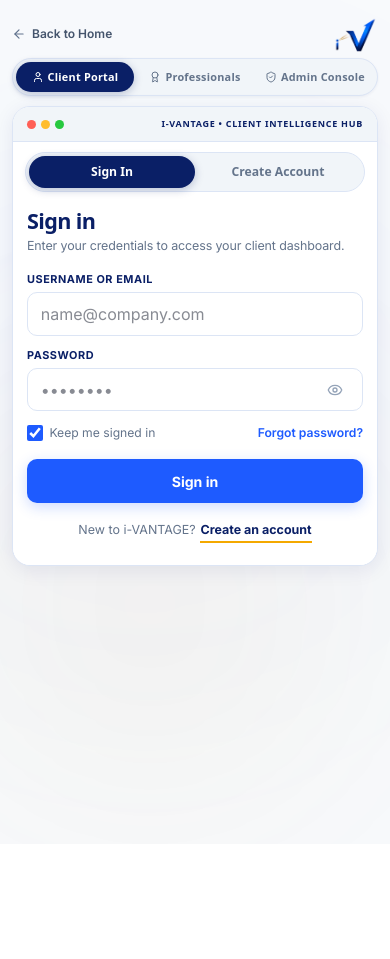
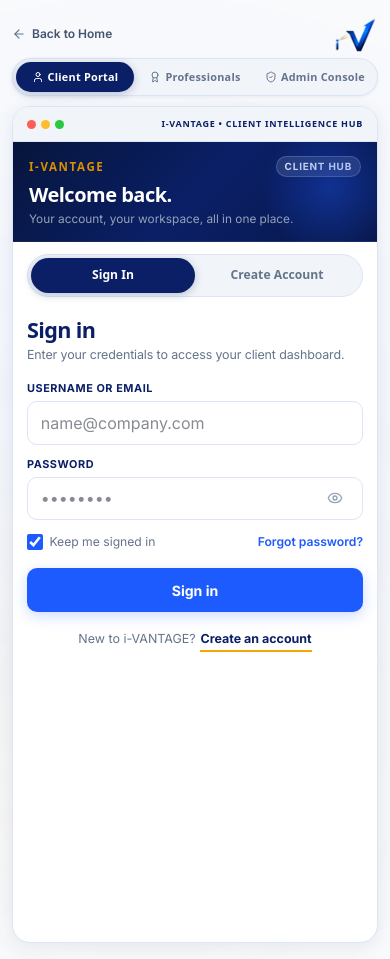
Before and after one commit to SkTechGit/I-Vantage-MultiVendor-Web-Application, a Next.js app in the folder client/: page /login in a window 390 px wide. Before the commit the page ends 844 px from the top, so only its background shows below. Built offline with nearby package versions, Linux system fonts and the light colour scheme; no server answers.

Commit message:
feat(auth): enable smooth full-width Framer Motion sliding animation and branded blade header on mobile view

```diff
--- a/client/src/components/auth/AuthSwitcher.css
+++ b/client/src/components/auth/AuthSwitcher.css
@@ -592,6 +592,74 @@
     width: 100%;
   }
 
+  /* Mobile Branded Header Blade */
+  .auth-mobile-blade {
+    position: relative;
+    background: linear-gradient(135deg, #07153B 0%, #0A1F66 50%, #08184C 100%);
+    color: #FFFFFF;
+    padding: 14px 16px 14px 16px;
+    overflow: hidden;
+    border-bottom: 1px solid rgba(255, 255, 255, 0.08);
+  }
+
+  .auth-mobile-blade__glow {
+    position: absolute;
+    top: -24px;
+    right: -24px;
+    width: 140px;
+    height: 140px;
+    background: radial-gradient(circle, rgba(30, 91, 255, 0.35) 0%, transparent 70%);
+    pointer-events: none;
+  }
+
+  .auth-mobile-blade__top {
+    display: flex;
+    align-items: center;
+    justify-content: space-between;
+    margin-bottom: 6px;
+  }
+
+  .auth-mobile-blade__brand {
+    font-family: var(--font-display);
+    font-size: 0.72rem;
+    font-weight: 800;
+    letter-spacing: 0.14em;
+    color: var(--brand-secondary, #D99000);
+    text-transform: uppercase;
+  }
+
+  .auth-mobile-blade__badge {
+    display: inline-flex;
+    align-items: center;
+    padding: 2px 8px;
+    border-radius: 9999px;
+    background: rgba(255, 255, 255, 0.12);
+    border: 1px solid rgba(255, 255, 255, 0.18);
+    font-size: 0.62rem;
+    font-weight: 700;
+    letter-spacing: 0.08em;
+    color: #E2E8F0;
+    text-transform: uppercase;
+  }
+
+  .auth-mobile-blade__heading {
+    font-family: var(--font-display);
+    font-size: 1.25rem;
+    font-weight: 800;
+    letter-spacing: -0.025em;
+    line-height: 1.2;
+    margin: 0 0 4px 0;
+    color: #FFFFFF;
+  }
+
+  .auth-mobile-blade__sub {
+    font-size: 0.74rem;
+    line-height: 1.4;
+    color: #94A3B8;
+    margin: 0;
+    max-width: 36ch;
+  }
+
   .auth-mobile-tabs {
     display: flex;
     position: relative;
@@ -599,7 +667,7 @@
     border: 1px solid var(--brand-border-blue);
     border-radius: 9999px;
     padding: 3px;
-    margin: 10px 12px 2px 12px;
+    margin: 12px 14px 4px 14px;
   }
 
   .auth-mobile-tab {
@@ -608,7 +676,7 @@
     display: inline-flex;
     align-items: center;
     justify-content: center;
-    padding: 7px 10px;
+    padding: 8px 10px;
     border-radius: 9999px;
     border: none;
     background: transparent;
@@ -619,6 +687,7 @@
     cursor: pointer;
     transition: color 0.15s ease;
     user-select: none;
+    -webkit-tap-highlight-color: transparent;
   }
 
   .auth-mobile-tab.is-active {
@@ -634,15 +703,30 @@
     z-index: 1;
   }
 
-  .auth-mobile-stage {
+  /* Full-Width Horizontal Sliding Stage Viewport & Track */
+  .auth-mobile-slider-viewport {
     position: relative;
     width: 100%;
     overflow: hidden;
   }
 
+  .auth-mobile-slider-track {
+    display: flex;
+    width: 200%;
+    align-items: flex-start;
+    will-change: transform;
+  }
+
+  .auth-mobile-slide {
+    width: 50%;
+    flex-shrink: 0;
+    box-sizing: border-box;
+  }
+
   .auth-mobile-pane {
     width: 100%;
-    padding: 14px 14px 20px 14px;
+    box-sizing: border-box;
+    padding: 16px 14px 22px 14px;
     background: #FFFFFF;
   }
 
--- a/client/src/components/auth/AuthSwitcher.tsx
+++ b/client/src/components/auth/AuthSwitcher.tsx
@@ -138,10 +138,60 @@ export function AuthSwitcher({
         </div>
 
         {/* ------------------------------------------------------------------ */}
-        {/* Mobile View: High-Performance Framer Motion Animated Form Stage    */}
+        {/* Mobile View: High-Performance Full-Width Sliding Track Stage       */}
         {/* ------------------------------------------------------------------ */}
         <div className="auth-mobile-container sm:hidden">
-          {/* Framer Motion Animated Pill Mode Toggle */}
+          {/* Mobile Branded Header Blade with Signature Dark Navy Gradient */}
+          <div className="auth-mobile-blade">
+            <div className="auth-mobile-blade__glow" />
+            <div className="auth-mobile-blade__top">
+              <span className="auth-mobile-blade__brand">{brandName}</span>
+              <span className="auth-mobile-blade__badge">
+                {audience === 'admin'
+                  ? 'ADMIN CONSOLE'
+                  : audience === 'professional'
+                  ? 'PRACTICE CONSOLE'
+                  : 'CLIENT HUB'}
+              </span>
+            </div>
+
+            <motion.div
+              key={mode}
+              initial={{ opacity: 0, y: -6 }}
+              animate={{ opacity: 1, y: 0 }}
+              transition={{ duration: 0.22, ease: [0.16, 1, 0.3, 1] }}
+              className="auth-mobile-blade__content"
+            >
+              <h2 className="auth-mobile-blade__heading">
+                {audience === 'admin'
+                  ? mode === 'signin'
+                    ? 'Admin Console.'
+                    : 'Invitation Only.'
+                  : audience === 'professional'
+                  ? mode === 'signin'
+                    ? 'Welcome back.'
+                    : 'Verified Practice.'
+                  : mode === 'signin'
+                  ? 'Welcome back.'
+                  : 'Start the first page.'}
+              </h2>
+              <p className="auth-mobile-blade__sub">
+                {audience === 'admin'
+                  ? mode === 'signin'
+                    ? 'Secure access for authorized enterprise administrators.'
+                    : 'Administrative roles are provisioned directly by system security.'
+                  : audience === 'professional'
+                  ? mode === 'signin'
+                    ? 'Direct access to corporate clients, briefs, and retainers.'
+                    : "Join India's premier CA, legal, and compliance network."
+                  : mode === 'signin'
+                  ? 'Your account, your workspace, all in one place.'
+                  : 'One account for every board, every draft and every device you own.'}
+              </p>
+            </motion.div>
+          </div>
+
+          {/* Framer Motion Animated Mode Toggle Pills */}
           {signupAllowed && (
             <div className="auth-mobile-tabs" role="tablist" aria-label="Authentication Mode">
               <button
@@ -150,7 +200,7 @@ export function AuthSwitcher({
                 aria-selected={mode === 'signin'}
                 onClick={() => {
                   if (mode !== 'signin') {
-                    soundEngine.playToggle();
+                    soundEngine.triggerHaptic('toggle');
                     onModeChange('signin');
                   }
                 }}
@@ -172,7 +222,7 @@ export function AuthSwitcher({
                 aria-selected={mode === 'signup'}
                 onClick={() => {
                   if (mode !== 'signup') {
-                    soundEngine.playToggle();
+                    soundEngine.triggerHaptic('toggle');
                     onModeChange('signup');
                   }
                 }}
@@ -192,37 +242,45 @@ export function AuthSwitcher({
             </div>
           )}
 
-          {/* Animated Form Transition Container */}
-          <div className="auth-mobile-stage">
-            <AnimatePresence mode="wait" initial={false}>
-              {mode === 'signin' ? (
-                <motion.div
-                  key="mobile-signin"
-                  initial={{ opacity: 0, x: -16, filter: 'blur(1px)' }}
-                  animate={{ opacity: 1, x: 0, filter: 'blur(0px)' }}
-                  exit={{ opacity: 0, x: 16, filter: 'blur(1px)' }}
-                  transition={{ duration: 0.22, ease: [0.16, 1, 0.3, 1] }}
-                  className="auth-mobile-pane"
-                >
+          {/* True Full-Width Continuous Horizontal Sliding Stage */}
+          <div className="auth-mobile-slider-viewport">
+            <motion.div
+              className="auth-mobile-slider-track"
+              initial={false}
+              animate={{ x: mode === 'signin' ? '0%' : '-50%' }}
+              transition={{
+                type: 'spring',
+                stiffness: 300,
+                damping: 30,
+                mass: 0.85,
+              }}
+            >
+              {/* Slide 1: Sign-in Form (100% Mobile Viewport Width) */}
+              <div
+                className="auth-mobile-slide"
+                aria-hidden={mode !== 'signin'}
+                {...(mode !== 'signin' ? { inert: true } : {})}
+              >
+                <div className="auth-mobile-pane">
                   {signInForm}
-                </motion.div>
-              ) : (
-                <motion.div
-                  key="mobile-signup"
-                  initial={{ opacity: 0, x: 16, filter: 'blur(1px)' }}
-                  animate={{ opacity: 1, x: 0, filter: 'blur(0px)' }}
-                  exit={{ opacity: 0, x: -16, filter: 'blur(1px)' }}
-                  transition={{ duration: 0.22, ease: [0.16, 1, 0.3, 1] }}
-                  className="auth-mobile-pane"
-                >
+                </div>
+              </div>
+
+              {/* Slide 2: Sign-up Form (100% Mobile Viewport Width) */}
+              <div
+                className="auth-mobile-slide"
+                aria-hidden={mode !== 'signup'}
+                {...(mode !== 'signup' ? { inert: true } : {})}
+              >
+                <div className="auth-mobile-pane">
                   {signupAllowed ? (
                     signUpForm
                   ) : (
                     <AdminInvitationNotice onReturnToSignIn={() => onModeChange('signin')} />
                   )}
-                </motion.div>
-              )}
-            </AnimatePresence>
+                </div>
+              </div>
+            </motion.div>
           </div>
         </div>
 
```
